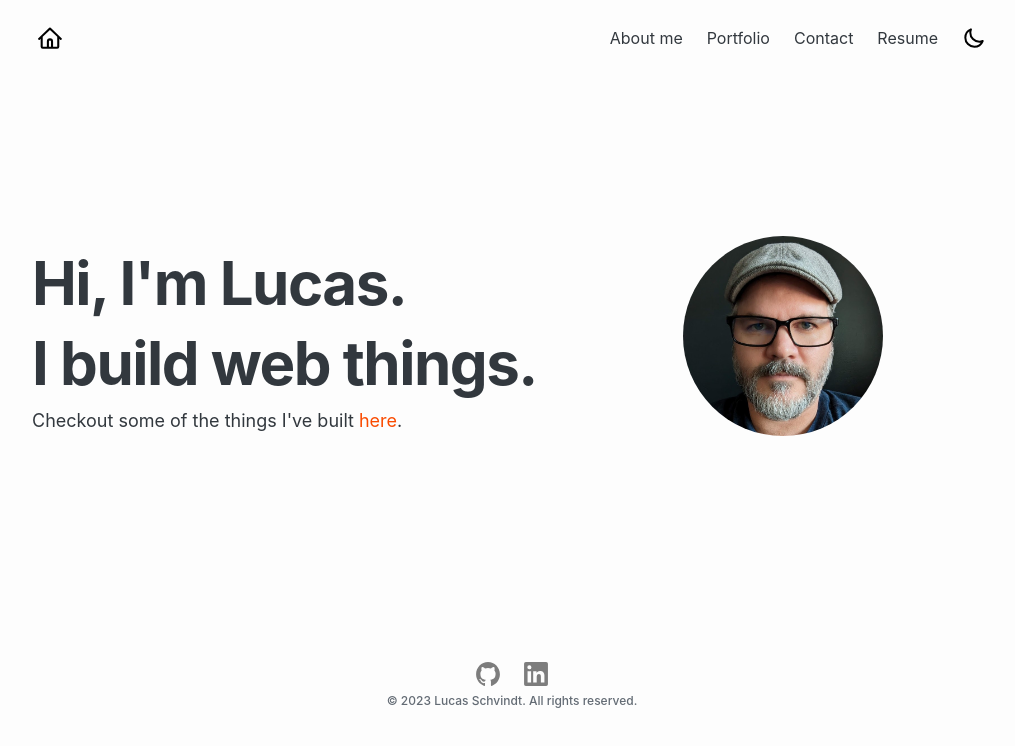
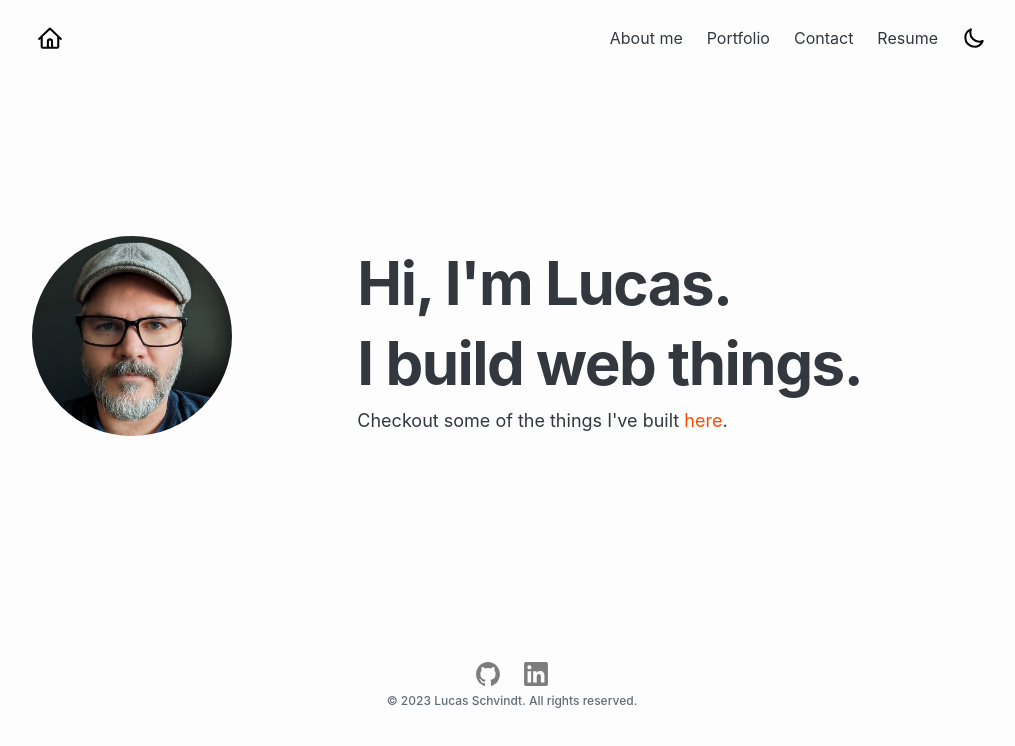
Before and after one commit to skywalkah/react-portfolio, a React (Vite) app: page / in a window 1280 px wide. Shown: the top 746 px of the page, without its empty margins (128-1143 px from the left). Built offline with nearby package versions, Linux system fonts and the light colour scheme.

Commit message:
Refactored home icon

```diff
--- a/package.json
+++ b/package.json
@@ -15,6 +15,7 @@
     "@emotion/styled": "^11.11.0",
     "@fontsource/inter": "^5.0.7",
     "@mui/joy": "^5.0.0-beta.0",
+    "classnames": "^2.3.2",
     "framer-motion": "^10.15.0",
     "react": "^18.2.0",
     "react-dom": "^18.2.0",
--- a/src/components/Icons/HomeIcon/HomeIcon.jsx
+++ b/src/components/Icons/HomeIcon/HomeIcon.jsx
@@ -1,9 +1,18 @@
+
+import PropTypes from 'prop-types';
+import classNames from 'classnames';
 import styles from './HomeIcon.module.css';
 
-const HomeIcon = () => (
-    <svg xmlns="http://www.w3.org/2000/svg" width="24" height="24" fill="none" viewBox="0 0 24 24" className={styles.homeIcon}>
+const HomeIcon = ({ className }) => (
+    <svg xmlns="http://www.w3.org/2000/svg" width="24" height="24" fill="none" viewBox="0 0 24 24" className={classNames(styles.homeIcon, className)}>
         <path fill="#000" fillRule="evenodd" stroke="null" d="M11.255 1.786a1.035 1.035 0 0 1 1.428 0l8.282 7.888 2.589 2.465a1.035 1.035 0 0 1-1.428 1.5l-.84-.8v7.815a2.07 2.07 0 0 1-2.07 2.07H4.721a2.07 2.07 0 0 1-2.07-2.07v-7.815l-.84.8a1.035 1.035 0 1 1-1.427-1.5l2.588-2.465 8.283-7.888zM4.72 10.867v9.787h4.142v-5.177a3.106 3.106 0 1 1 6.212 0v5.177h4.141v-9.787l-7.247-6.902-7.248 6.902zm8.283 9.787v-5.177a1.035 1.035 0 1 0-2.07 0v5.177h2.07z" clipRule="evenodd"/>
     </svg>
 );
 
+
+HomeIcon.propTypes = {
+    className: PropTypes.string,
+};
+
+
 export default HomeIcon;
--- a/src/components/Navigation/Navigation.jsx
+++ b/src/components/Navigation/Navigation.jsx
@@ -34,7 +34,7 @@ function Navigation() {
                     component={RouterLink}
                     to='/'
                 >
-                    <HomeIcon />
+                    <HomeIcon className={currentPage !== '/' ? styles.notActive : ''} />
                 </Link>
             </IconButton>
 
--- a/src/components/Navigation/Navigation.module.css
+++ b/src/components/Navigation/Navigation.module.css
@@ -2,7 +2,12 @@
     & .active {
         outline: 1px solid #FA4B00;
     }
+    & .notActive path {
+        outline: none;
+        fill: #FA4B00;
+    }
 }
+
 
 .navbar {
     display: flex;
--- a/src/pages/HomePage.jsx
+++ b/src/pages/HomePage.jsx
@@ -19,6 +19,15 @@ export default function HomePage() {
                 paddingBottom: 20,
                 alignItems: 'center',
             }}>
+                <Grid xs={12} md={4}>
+                    <Avatar
+                        alt='Lucas Schvindt'
+                        src='src/assets/lucas.jpeg'
+                        sx={{
+                            "--Avatar-size": "200px",
+                        }}
+                    />
+                </Grid>
                 <Grid xs={12} md={8}>
                     <Typography
                         level='h1'
@@ -49,15 +58,6 @@ export default function HomePage() {
                         >here</Link>.
                     </Typography>
                 </Grid>
-                <Grid xs={12} md={4}>
-                    <Avatar
-                        alt='Lucas Schvindt'
-                        src='src/assets/lucas.jpeg'
-                        sx={{
-                            "--Avatar-size": "200px",
-                        }}
-                    />
-                </Grid>
             </Grid>
         </motion.div>
     );
```
Also changed, not shown: 1 other file (tests, documents, lock files or other folders).
